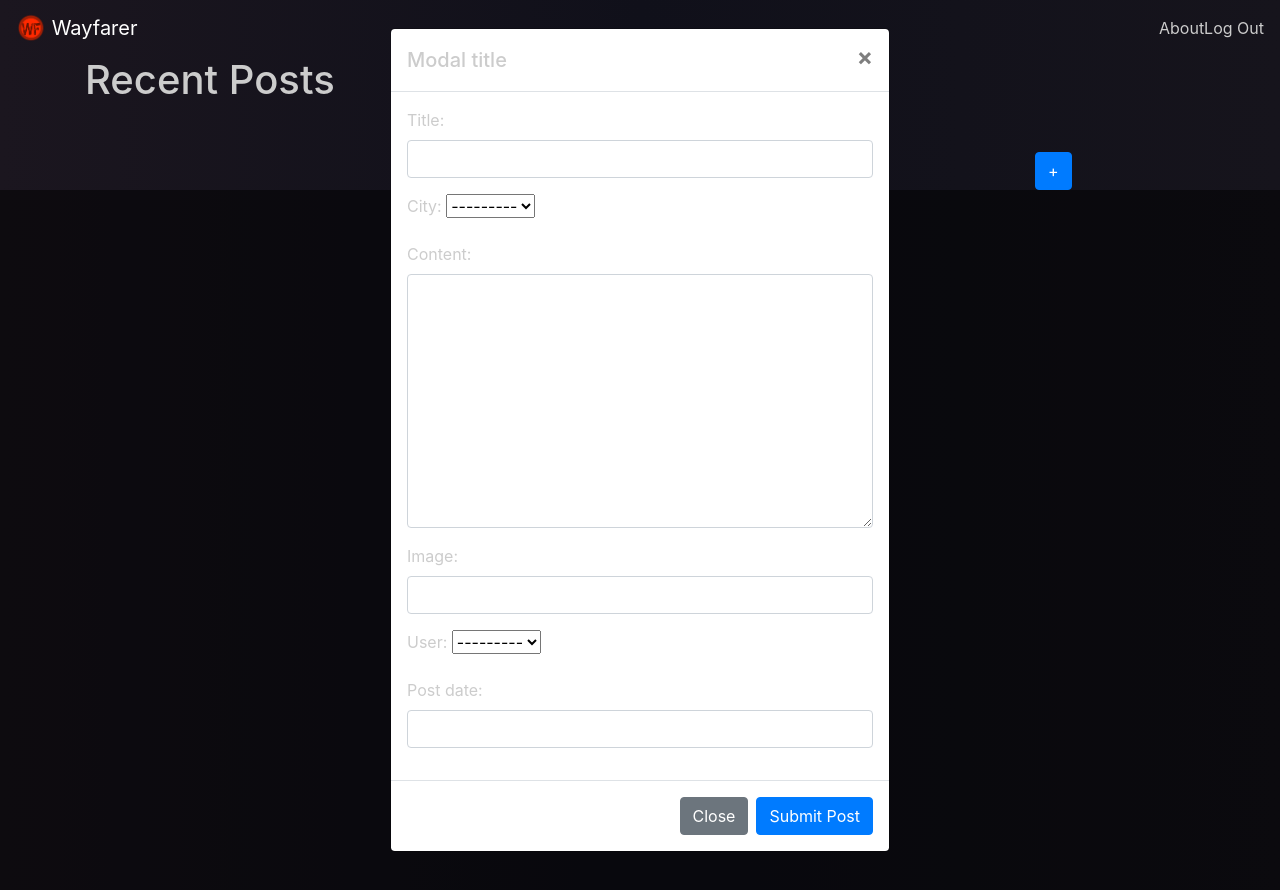
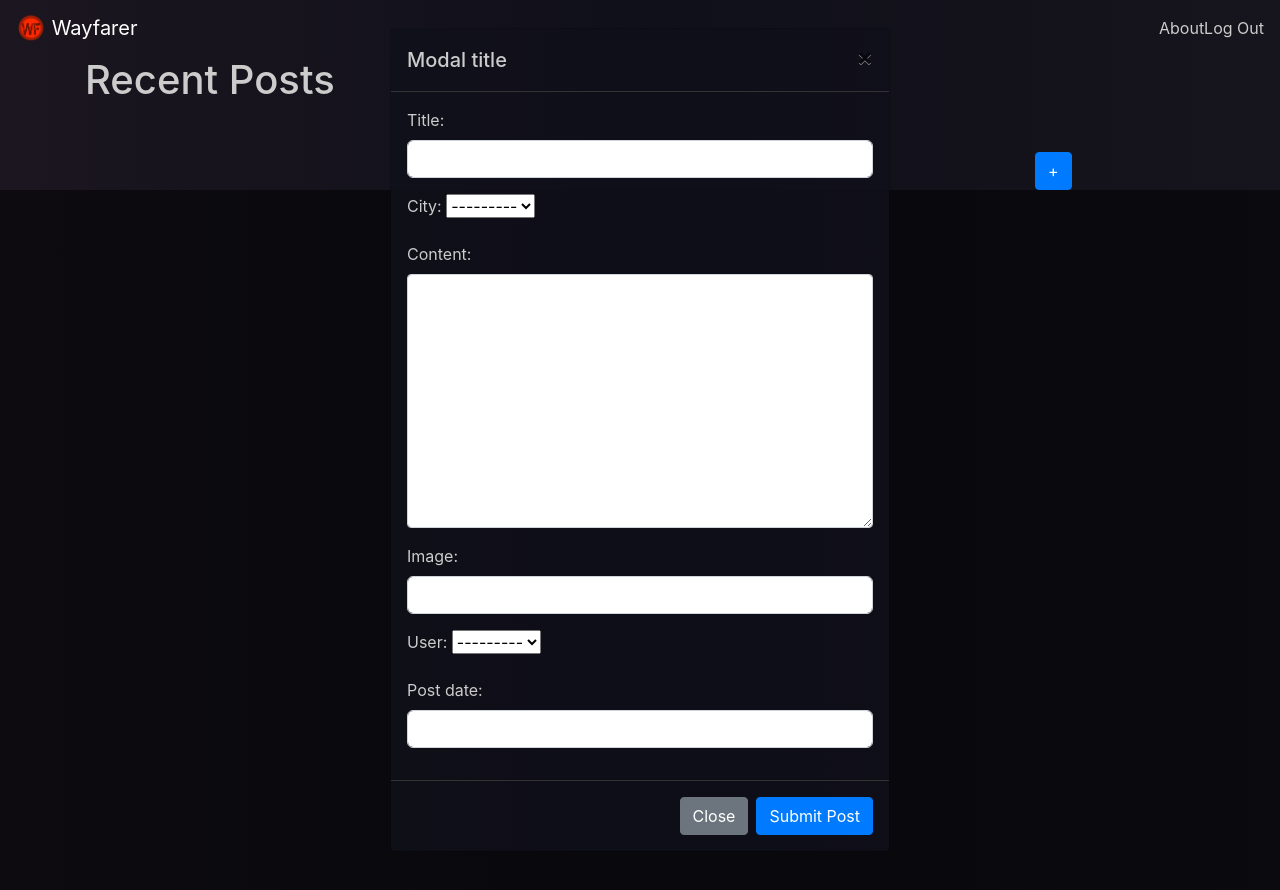
Before and after one commit to utsukushiihime/project-wayfarer, a Django app: page /posts/ in a window 1280 px wide, after a click that opens the changed part. Shown: the top 890 px of the page. Run offline with Django 3.2, Linux system fonts and the light colour scheme; the visitor is signed in with stand-in values (Sample User, id 1); data comes from the database, SQL or seed files in the repository; data that the repository does not hold is empty; some libraries are stand-ins or nearby versions.

Commit message:
stylig round 3 edits, styles posts page and adds main navigation

```diff
--- a/main_app/static/styles/main.css
+++ b/main_app/static/styles/main.css
@@ -22,6 +22,18 @@ a:hover {
 
 .modal-backdrop {
     position: unset !important;
+}
+
+.modal-content {
+  background-color: #10101ae3;
+}
+
+.modal-header {
+  border-bottom: 1px solid #333333;
+}
+
+.modal-footer {
+  border-top: 1px solid #333333;
 }
 
 .carousel-item {
@@ -124,3 +136,147 @@ object-fit: cover;
 .card {
     background: rgba(0, 0, 0, 0.2);
 }
+
+
+/* LOGIN FORM */
+
+.form-signin {
+  width: 100%;
+  max-width: 420px;
+  padding: 15px;
+  margin: auto;
+}
+
+.form-label-group {
+  position: relative;
+  margin-bottom: 1rem;
+}
+
+.form-label-group input,
+.form-label-group label {
+  height: 3.125rem;
+  padding: .75rem;
+}
+
+.form-label-group label {
+  position: absolute;
+  top: 0;
+  left: 0;
+  display: block;
+  width: 100%;
+  margin-bottom: 0; /* Override default `<label>` margin */
+  line-height: 1.5;
+  color: #495057;
+  pointer-events: none;
+  cursor: text; /* Match the input under the label */
+  border: 1px solid transparent;
+  border-radius: .25rem;
+  transition: all .1s ease-in-out;
+}
+
+.form-label-group input::-webkit-input-placeholder {
+  color: transparent;
+}
+
+.form-label-group input::-moz-placeholder {
+  color: transparent;
+}
+
+.form-label-group input:-ms-input-placeholder {
+  color: transparent;
+}
+
+.form-label-group input::-ms-input-placeholder {
+  color: transparent;
+}
+
+.form-label-group input::placeholder {
+  color: transparent;
+}
+
+.form-label-group input:not(:-moz-placeholder-shown) {
+  padding-top: 1.25rem;
+  padding-bottom: .25rem;
+}
+
+.form-label-group input:not(:-ms-input-placeholder) {
+  padding-top: 1.25rem;
+  padding-bottom: .25rem;
+}
+
+.form-label-group input:not(:placeholder-shown) {
+  padding-top: 1.25rem;
+  padding-bottom: .25rem;
+}
+
+.form-label-group input:not(:-moz-placeholder-shown) ~ label {
+  padding-top: .25rem;
+  padding-bottom: .25rem;
+  font-size: 12px;
+  color: #777;
+}
+
+.form-label-group input:not(:-ms-input-placeholder) ~ label {
+  padding-top: .25rem;
+  padding-bottom: .25rem;
+  font-size: 12px;
+  color: #777;
+}
+
+.form-label-group input:not(:placeholder-shown) ~ label {
+  padding-top: .25rem;
+  padding-bottom: .25rem;
+  font-size: 12px;
+  color: #777;
+}
+
+/* Fallback for Edge
+-------------------------------------------------- */
+@supports (-ms-ime-align: auto) {
+  .form-label-group {
+    display: -ms-flexbox;
+    display: flex;
+    -ms-flex-direction: column-reverse;
+    flex-direction: column-reverse;
+  }
+
+  .form-label-group label {
+    position: static;
+  }
+
+  .form-label-group input::-ms-input-placeholder {
+    color: #777;
+  }
+}
+
+
+/* GLOBAL CSS */
+
+input {
+  border-radius: 6px !IMPORTANT;
+  width: 100%;
+  padding-left: 2px;
+  height: 40px;
+}
+
+input.btn.btn-regular {
+
+    display: inline-block;
+    width: 80px;
+    height: 36px;
+    font-weight: 400;
+    color: #eee;
+    text-align: center;
+    vertical-align: middle;
+    -webkit-user-select: none;
+    -moz-user-select: none;
+    -ms-user-select: none;
+    user-select: none;
+    background-color: #007bff;
+    border: 1px solid transparent;
+    padding: .375rem .75rem;
+    font-size: 1rem;
+    line-height: 1.5;
+    border-radius: .25rem;
+    transition: color .15s ease-in-out,background-color .15s ease-in-out,border-color .15s ease-in-out,box-shadow .15s ease-in-out;
+}
```
